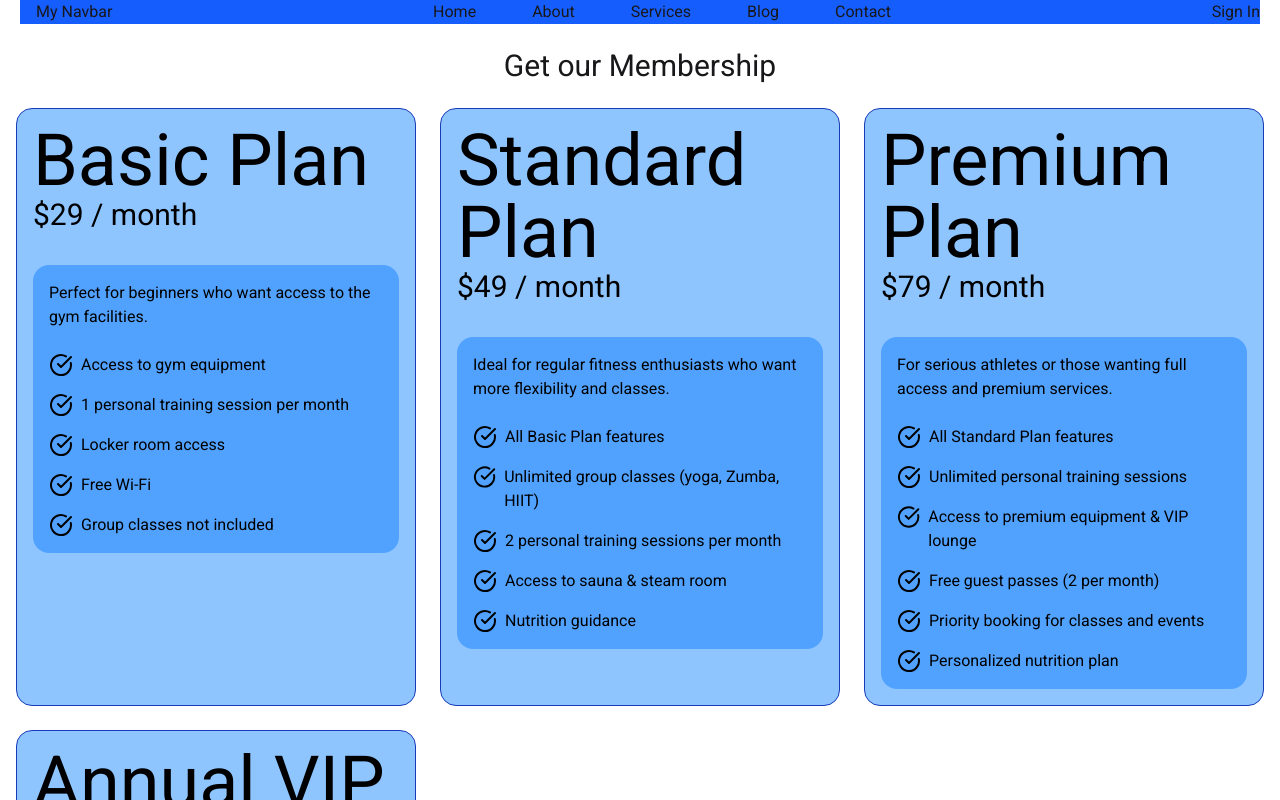
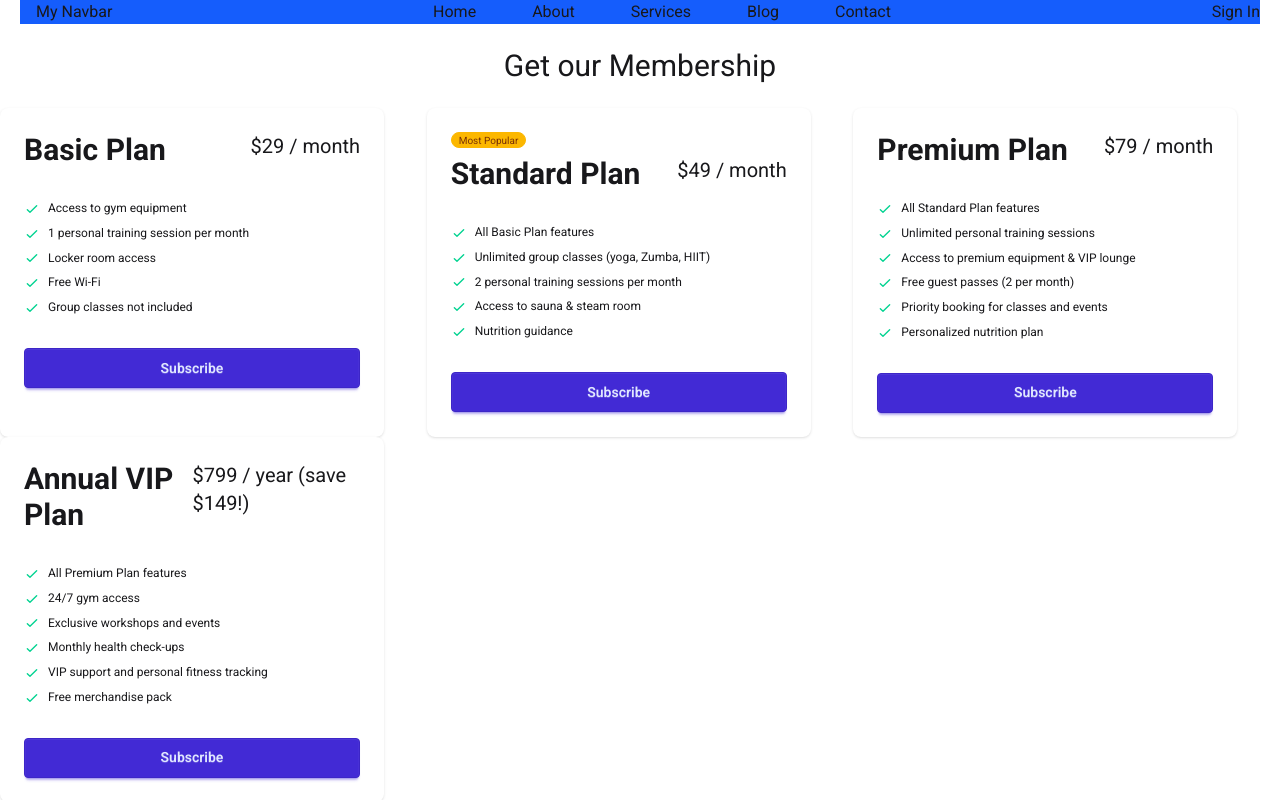
Before and after one commit to abutalha08/react-ecosystem-tailwind, a React (Vite) app: page / in a window 1280 px wide. Shown: the top 800 px of the page. Built offline with nearby package versions, Linux system fonts and the light colour scheme.

Commit message:
Use Daisy UI pricing card to modify for the component

```diff
--- a/public/pricingData.json
+++ b/public/pricingData.json
@@ -16,6 +16,7 @@
     "id": 2,
     "name": "Standard Plan",
     "price": "$49 / month",
+    "popular": true,
     "description": "Ideal for regular fitness enthusiasts who want more flexibility and classes.",
     "features": [
       "All Basic Plan features",
--- /dev/null
+++ b/src/components/DaisyPricingCard/DaisyPricingCard.jsx
@@ -0,0 +1,31 @@
+import React from 'react';
+
+const DaisyPricingCard = ({pricing}) => {
+    const {price,name,features,popular} = pricing;
+    return (
+        <div className="card w-96 bg-base-100 shadow-sm">
+  <div className="card-body">
+    {popular && <span className="badge badge-xs badge-warning">Most Popular</span>}
+    <div className="flex justify-between">
+      <h2 className="text-3xl font-bold">{name}</h2>
+      <span className="text-xl">{price}</span>
+    </div>
+    <ul className="mt-6 flex flex-col gap-2 text-xs">
+      {
+        features.map((feature,index) => <li key={index}>
+        <svg xmlns="http://www.w3.org/2000/svg" className="size-4 me-2 inline-block text-success" fill="none" viewBox="0 0 24 24" stroke="currentColor"><path strokeLinecap="round" strokeLinejoin="round" strokeWidth="2" d="M5 13l4 4L19 7" /></svg>
+        <span>{feature}</span>
+      </li>)
+      }
+
+
+    </ul>
+    <div className="mt-6">
+      <button className="btn btn-primary btn-block">Subscribe</button>
+    </div>
+  </div>
+</div>
+    );
+};
+
+export default DaisyPricingCard;
--- a/src/components/PricingCard/PricingCard.jsx
+++ b/src/components/PricingCard/PricingCard.jsx
@@ -5,7 +5,7 @@
     console.log(pricing);
     const {name,price,description,features} = pricing;
     return (
-        <div className='border border-blue-800 rounded-2xl p-4 text-black space-y-8 bg-blue-300'>
+        <div className='flex flex-col border border-blue-800 rounded-2xl p-4 text-black space-y-8 bg-blue-300'>
             {/* card Header  */}
             <div>
                 <h1  className='text-7xl'>{name}</h1>
@@ -13,13 +13,15 @@
             </div>
 
             {/* Card body  */}
-            <div className='bg-blue-400 rounded-2xl p-4 '>
+            <div className='bg-blue-400 rounded-2xl p-4 flex-1'>
                 <p className='mb-6'>{description}</p>
 
                 {
                     features.map((feature,index) => <PricingFeatures key={index} feature = {feature}></PricingFeatures>)
                 }
             </div>
+            {/* Button  */}
+            <button className="btn w-full">Subscribe</button>
 
         </div>
     );
--- a/src/components/PricingOptions/PricingOptions.jsx
+++ b/src/components/PricingOptions/PricingOptions.jsx
@@ -1,5 +1,6 @@
 import React, { use } from 'react';
 import PricingCard from '../PricingCard/PricingCard';
+import DaisyPricingCard from '../DaisyPricingCard/DaisyPricingCard';
 
 const PricingOptions = ({ pricingPromise }) => {
 
@@ -8,13 +9,22 @@
     return (
         <div>
             <h2 className='text-3xl text-center my-6'>Get our Membership</h2>
-            <div className='grid md:grid-cols-3 grid-cols-1 mx-4 gap-6'>
-                {
+            <div className='grid justify-center md:grid-cols-2 md:justify-center lg:grid-cols-3'>
+                {/* {
                     pricingData.map(pricing => <PricingCard
                         key={pricing.id}
                         pricing={pricing}>
 
                     </PricingCard>)
+                } */}
+
+                {/* using Daisy  */}
+                {
+                    pricingData.map(pricing => <DaisyPricingCard
+                        key={pricing.id}
+                        pricing={pricing}>
+
+                    </DaisyPricingCard>)
                 }
             </div>
         </div>
```
